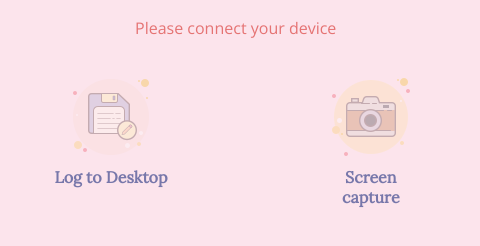
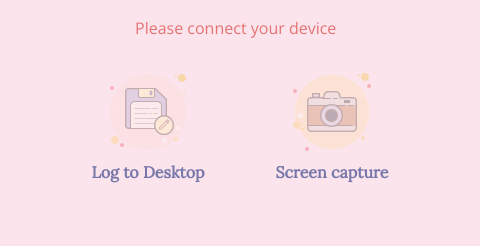
Before and after one commit to Andychochocho/android-test-tool, an Electron app: page index.html in a window 480 px wide. Shown: the part 54-300 px from the top of the page. Drawn offline with nearby package versions, Linux system fonts and the light colour scheme; no server answers.

Commit message:
fix layout for buttons

```diff
--- a/index.html
+++ b/index.html
@@ -21,7 +21,7 @@
         <p>Log to Desktop</p>
       </div>
       <div id="capture_screen">
-        <img class="image" id="camera_icon" src="./images/camera_icon.png" alt="Camera Icon" draggable="false" width="100px" height="100px">
+        <img class="image" id="camera_icon" src="./images/camera_icon.png" alt="Camera Icon" draggable="false">
         <p>Screen capture</p>
       </div>
     </div>
--- a/index.js
+++ b/index.js
@@ -28,6 +28,7 @@ try {
           );
         })
         tracker.on('remove', function(device) {
+            //update status message and disable buttons after removing device
             document.getElementById("device_info").innerHTML = "Device not connected";
             document.getElementById("save_logs").style.pointerEvents = "none";
             document.getElementById("capture_screen").style.pointerEvents = "none";
@@ -100,8 +101,8 @@ button_click_el.addEventListener('click', function() {
 var screen_cap_button = document.getElementById('camera_icon');
 
 screen_cap_button.addEventListener('click', function(){
-  alert('capture screen');
-
+  alert('Saving screenshot');
+  //run script file
   spawn('sh', ['script.sh', home + "/Desktop/screen.png"]);
 
 });
--- a/main.js
+++ b/main.js
@@ -6,7 +6,7 @@ function createWindow() {
   // Create the browser window.
   win = new BrowserWindow({
     width: 480,
-    height: 300,
+    height: 325,
     show: false,
     webPreferences: {
       // devTools: false,
--- a/styles.css
+++ b/styles.css
@@ -9,21 +9,26 @@
 
 #options_container{
   width: 80%;
-  height: 200px;
+  height: 150px;
   margin: auto;
-  padding: 10px;
+  padding: 5px;
 }
 #save_logs {
   pointer-events: none;
   float: left;
-  height: 150px;
-  margin-right: 40%;
+  height: 110px;
+  margin-left: 10%;
 }
-#capture_screen {
+#capture_screen{
   pointer-events: none;
-  margin-left: 60%;
-  height: 150px;
+  float: right;
+  height: 110px;
+  margin-right: 10%;
 
+}
+#capture_screen .image{
+  height: 100px;
+  width: 100px;
 }
 
 #readme:hover{
```
